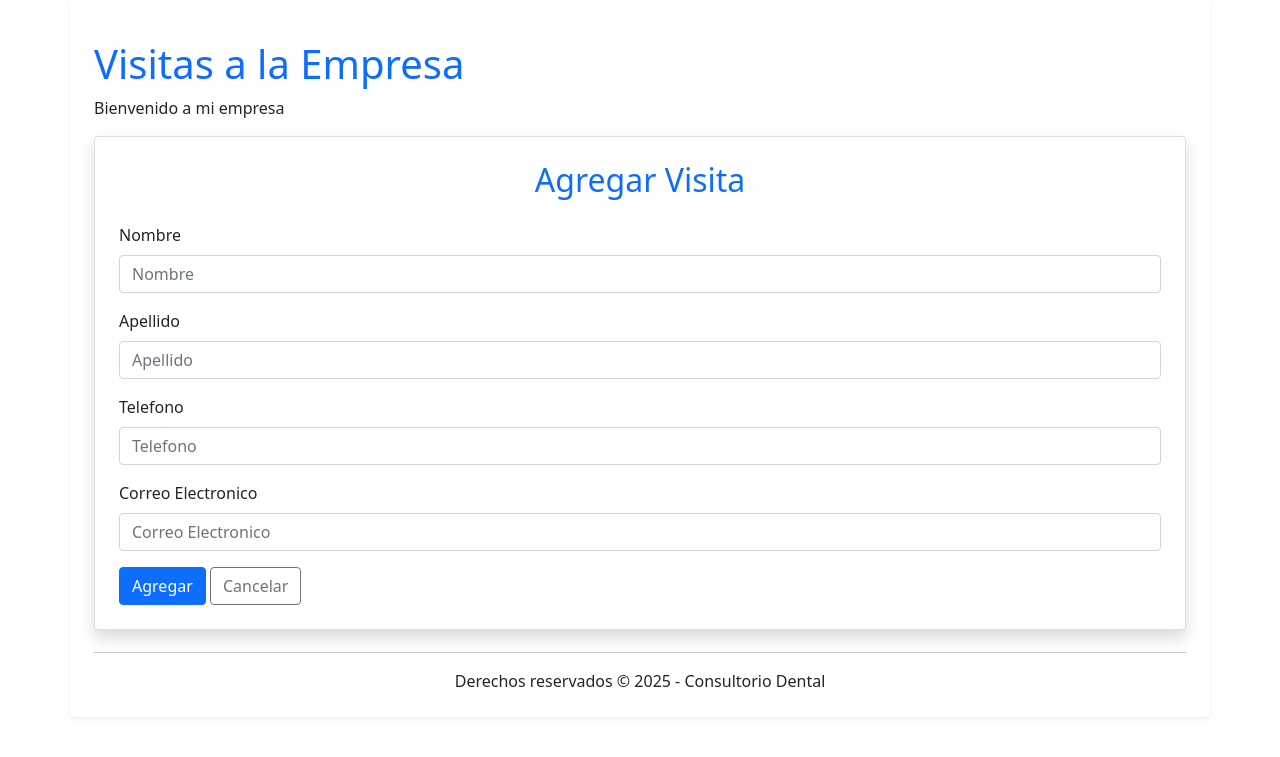
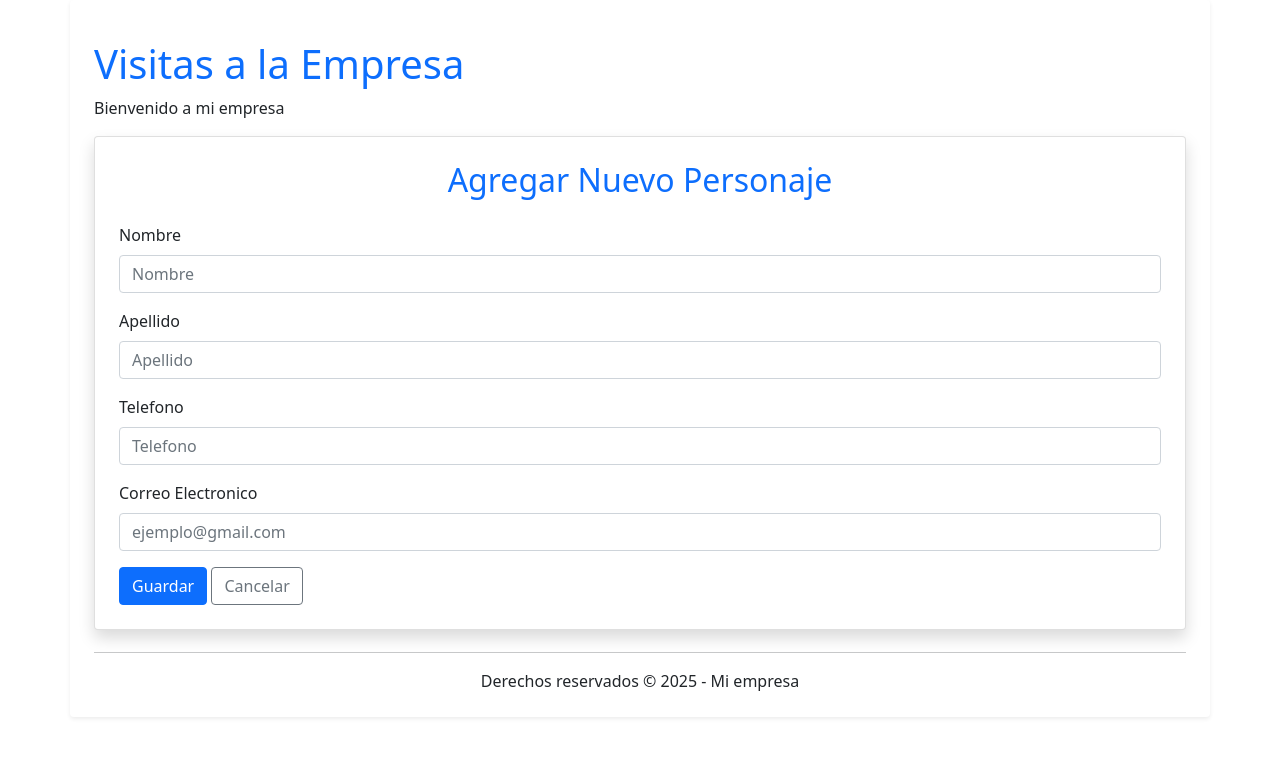
Before and after one commit to abelmartinez04/Programacion-Web, a PHP site: page /agregar.php in a window 1280 px wide. Shown: the top 757 px of the page. Run offline with PHP 8.4, Linux system fonts and the light colour scheme.

Commit message:
Parcial
Estos son algunos cambios que hice, solo que ahora fue que lo subi lol

```diff
--- a/prueba examen/parcial2/agregar.php
+++ b/prueba examen/parcial2/agregar.php
@@ -1,50 +1,53 @@
+<!-- Agregar, por Abel Martinez  -->
 <?php
 require 'models/conexion.php';
 require 'libreria/plantilla.php';
 
 $titulo = "Agregar Nuevo Personaje";
 
-if ($_SERVER['REQUEST_METHOD'] == 'POST') {
+if ($_SERVER['REQUEST_METHOD'] ==  'POST'){
     $nombre = $_POST['nombre'];
     $apellido = $_POST['apellido'];
     $telefono = $_POST['telefono'];
-    $correo = $_POST['correo'];
+    $correo_electronico = $_POST['correo_electronico'];
 
-    $sql ="INSERT INTO registros (nombre, apellido, telefono, correo_electronico) VALUES (?, ?, ?, ?)";
+    $sql = "INSERT INTO registros (nombre, apellido, telefono, correo_electronico) VALUES (?, ?, ?, ?)";
     $stmt = $conexion->prepare($sql);
-    $stmt->bind_param("ssss", $nombre, $apellido, $telefono, $correo);
+    $stmt->bind_param("ssss", $nombre, $apellido, $telefono, $correo_electronico);
     $stmt->execute();
     $stmt->close();
 
     header("Location: index.php");
-    exit;
+    exit();
 }
 
-plantilla::aplicar($titulo);
+plantilla::aplicar();
 ?>
 
+
 <div class="card shadow p-4">
-    <h2 class="mb-4 text-center text-primary">Agregar Visita</h2>
-    <form method="post" enctype="multipart/form-data" autocomplete="nope">
+    <h2 class="mb-4 text-center text-primary"> <?= $titulo ?> </h2>
+    <form method="POST" enctype="multipart/form-data" autocomplete="nope">
         <div class="mb-3">
             <label for="nombre" class="form-label">Nombre</label>
-            <input type="text" class="form-control" id="nombre" name="nombre" placeholder="Nombre" autocomplete="off">
+            <input type="text" class="form-control" id="nombre" name="nombre" placeholder="Nombre" autocomplete="off" required>
         </div>
         <div class="mb-3">
             <label for="apellido" class="form-label">Apellido</label>
-            <input type="text" class="form-control" id="apellido" name="apellido" placeholder="Apellido" autocomplete="off">
+            <input type="text" class="form-control" id="apellido" name="apellido" placeholder="Apellido" autocomplete="off" required>
         </div>
+
         <div class="mb-3">
             <label for="telefono" class="form-label">Telefono</label>
             <input type="text" class="form-control" id="telefono" name="telefono" placeholder="Telefono" autocomplete="off">
         </div>
+
         <div class="mb-3">
-            <label for="correo" class="form-label">Correo Electronico</label>
-            <input type="email" class="form-control" id="correo" name="correo" placeholder="Correo Electronico" autocomplete="off">
+            <label for="correo_electronico" class="form-label">Correo Electronico</label>
+            <input type="email" class="form-control" id="correo_electronico" name="correo_electronico" placeholder="ejemplo@gmail.com" autocomplete="off">
         </div>
 
-        <button type="submit" class="btn btn-primary">Agregar</button>
+        <button type="submit" class="btn btn-primary">Guardar</button>
         <a href="index.php" class="btn btn-outline-secondary">Cancelar</a>
     </form>
-
 </div>
--- a/prueba examen/parcial2/libreria/plantilla.php
+++ b/prueba examen/parcial2/libreria/plantilla.php
@@ -37,7 +37,7 @@ class Plantilla{
         </div>
         <div class="text-center">
             <hr>
-            Derechos reservados &copy; 2025 - Consultorio Dental
+            Derechos reservados &copy; 2025 - Mi empresa
         </div>
     </div>
 </body>
--- a/prueba examen/parcial2/models/conexion.php
+++ b/prueba examen/parcial2/models/conexion.php
@@ -1,4 +1,5 @@
 <?php
-$conexion=new mysqli("localhost","root","Mybdo*","empresa");
+$conexion= new mysqli("localhost", "root", "Mybdo*", "empresa");
 $conexion->set_charset("utf8");
+
 ?>
```
Also changed, not shown: prueba examen/parcial2/editar.php (+19 -20 lines), prueba examen/parcial2/eliminar.php (+5 -3 lines), prueba examen/parcial2/index.php (+16 -16 lines), prueba examen/parcial2/models/query.sql (added, +13 -0 lines).
